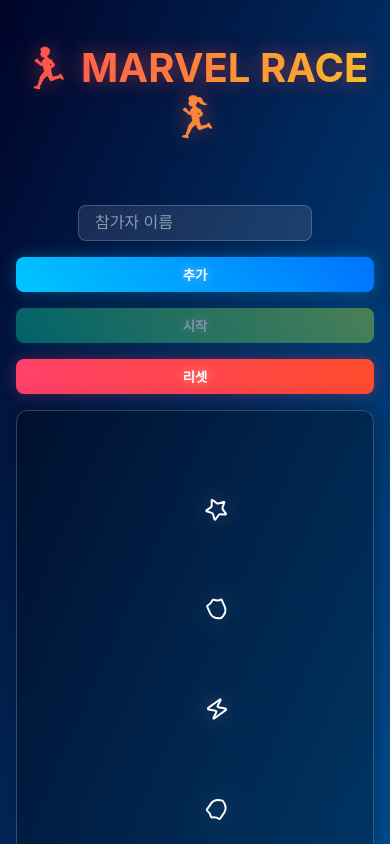
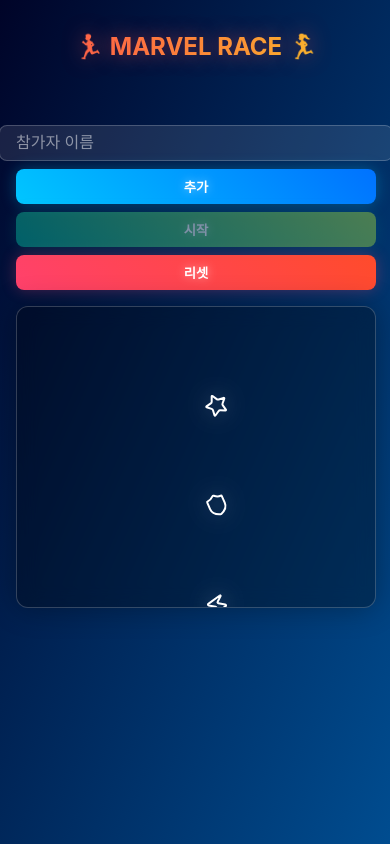
Before and after one commit to ckk914/RunRacingGameNext, a React (Create React App) app: page / in a window 390 px wide. Built offline with nearby package versions, Linux system fonts and the light colour scheme; the HTML template or start-up script is replaced by a standard one.

Commit message:
chore: 모바일 대응

```diff
--- a/src/pages/MarvelRaceFinal.tsx
+++ b/src/pages/MarvelRaceFinal.tsx
@@ -59,7 +59,7 @@
     const [inputName, setInputName] = useState('');
     const [winner, setWinner] = useState<string | null>(null);
     const animationFrameRef = useRef<number>(0);
-  const finishLine = 1000; // 코스 길이 증가
+    const finishLine = 1000;
 
     const addParticipant = useCallback(() => {
         if (inputName.trim() && !running) {
@@ -128,7 +128,7 @@
 
         const animate = (currentTime: number) => {
             frameCount++;
-      if (frameCount % 2 === 0) { // 프레임 건너뛰기로 성능 최적화
+            if (frameCount % 2 === 0) {
                 if (currentTime - lastTime >= 16.67) {
                     updateGame();
                     lastTime = currentTime;
@@ -186,6 +186,7 @@
                 </div>
             </div>
             <div className={styles.raceTrack}>
+                <div className={styles.raceTrackInner}>
                     <div className={styles.finishLine} style={{ left: `${finishLine}px` }} />
                     {characters.map((char) => (
                         <Character key={char.name} char={char} />
@@ -200,6 +201,7 @@
                         </div>
                     ))}
                 </div>
+            </div>
             {winner && (
                 <div className={styles.winnerAnnouncement}>
                     <Trophy className={styles.trophyIcon} size={32} />
--- a/src/styles/MarvelRaceFinal.module.css
+++ b/src/styles/MarvelRaceFinal.module.css
@@ -7,42 +7,6 @@
     display: flex;
     flex-direction: column;
     gap: 1rem;
-}
-
-/* 모바일 대응을 위한 미디어 쿼리 추가 */
-@media (max-width: 768px) {
-    .gameContainer {
-        padding: 1rem;
-    }
-
-    .gameTitle {
-        font-size: 2rem;
-    }
-
-    .controls {
-        flex-direction: column;
-        gap: 0.5rem;
-        width: 100%;
-    }
-
-    .input {
-        width: 100%;
-    }
-
-    .addButton,
-    .startButton,
-    .resetButton {
-        width: 100%;
-    }
-
-    .raceTrack {
-        height: 450px;
-        overflow-x: auto;
-    }
-
-    .participantsList {
-        grid-template-columns: repeat(auto-fill, minmax(120px, 1fr));
-    }
 }
 
 .gameTitle {
@@ -199,6 +163,13 @@
     box-shadow: 0 0 30px rgba(0, 0, 0, 0.3);
 }
 
+.raceTrackInner {
+    position: relative;
+    width: 1100px;
+    height: 100%;
+    min-width: 100%;
+}
+
 .finishLine {
     position: absolute;
     height: 100%;
@@ -285,3 +256,54 @@
         box-shadow: 0 0 15px rgba(255, 255, 255, 0.4);
     }
 }
+
+/* 모바일 대응을 위한 미디어 쿼리 */
+@media (max-width: 768px) {
+    .gameContainer {
+        padding: 1rem;
+    }
+
+    .gameTitle {
+        font-size: 1.5rem;
+    }
+
+    .controls {
+        flex-direction: column;
+        gap: 0.5rem;
+        width: 100%;
+    }
+
+    .input {
+        width: 100%;
+    }
+
+    .addButton,
+    .startButton,
+    .resetButton {
+        width: 100%;
+    }
+
+    .raceTrack {
+        height: 300px;
+        width: calc(100vw - 2rem);
+        overflow-x: auto;
+    }
+
+    .character {
+        font-size: 0.8rem;
+        padding: 0.25rem 0.75rem;
+    }
+
+    .participantsList {
+        grid-template-columns: repeat(auto-fill, minmax(120px, 1fr));
+        font-size: 0.9rem;
+    }
+
+    .winnerAnnouncement {
+        padding: 1rem 1.5rem;
+    }
+
+    .winnerText {
+        font-size: 1.5rem;
+    }
+}
```
Lines whose indentation alone changed are shown as unchanged.
